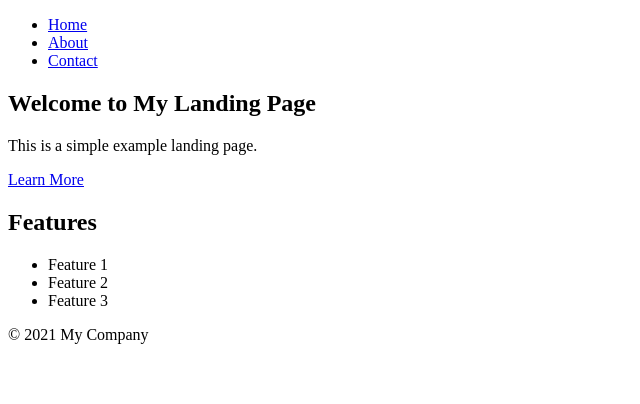
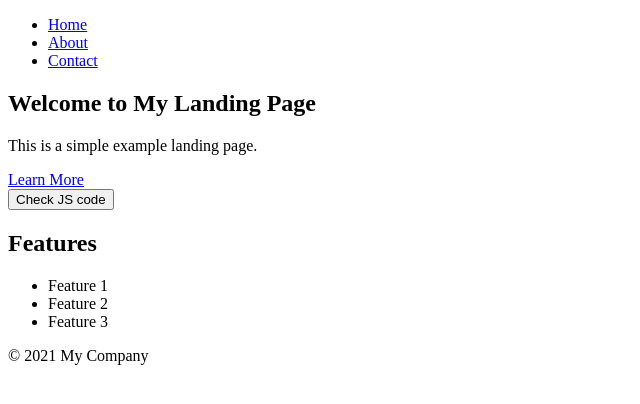
Before and after one commit to tykau/landing124, a plain HTML site: page index.html in a window 1280 px wide. Shown: the whole page, without its empty margins (0-640 px from the left). Drawn offline with Linux system fonts and the light colour scheme.

Commit message:
JS script has been added

```diff
--- a/index.html
+++ b/index.html
@@ -4,6 +4,7 @@
     <meta charset="UTF-8">
     <meta name="viewport" content="width=device-width, initial-scale=1.0">
     <title>My Landing Page</title>
+    <script src=" static/js/script.js"></script>
   </head>
   <body>
     <header>
@@ -19,6 +20,8 @@
       <h1>Welcome to My Landing Page</h1>
       <p>This is a simple example landing page.</p>
       <a href="#" class="cta-button">Learn More</a>
+      <br>
+      <button onclick="msg()"> Check JS code</button>
     </section>
     <section class="features">
       <h2>Features</h2>
--- a/static/js/script.js
+++ b/static/js/script.js
@@ -0,0 +1,3 @@
+function msg() {
+    alert('Тук-тук')
+}
```
